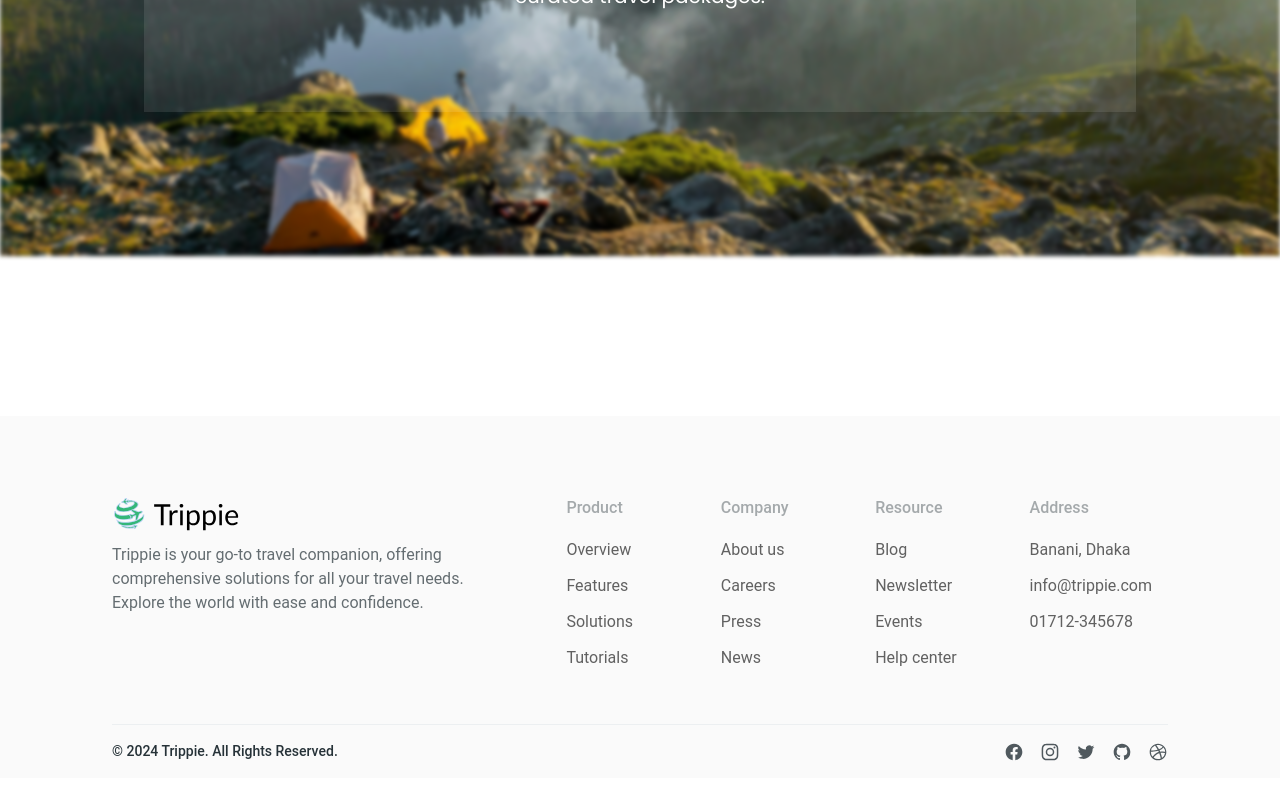
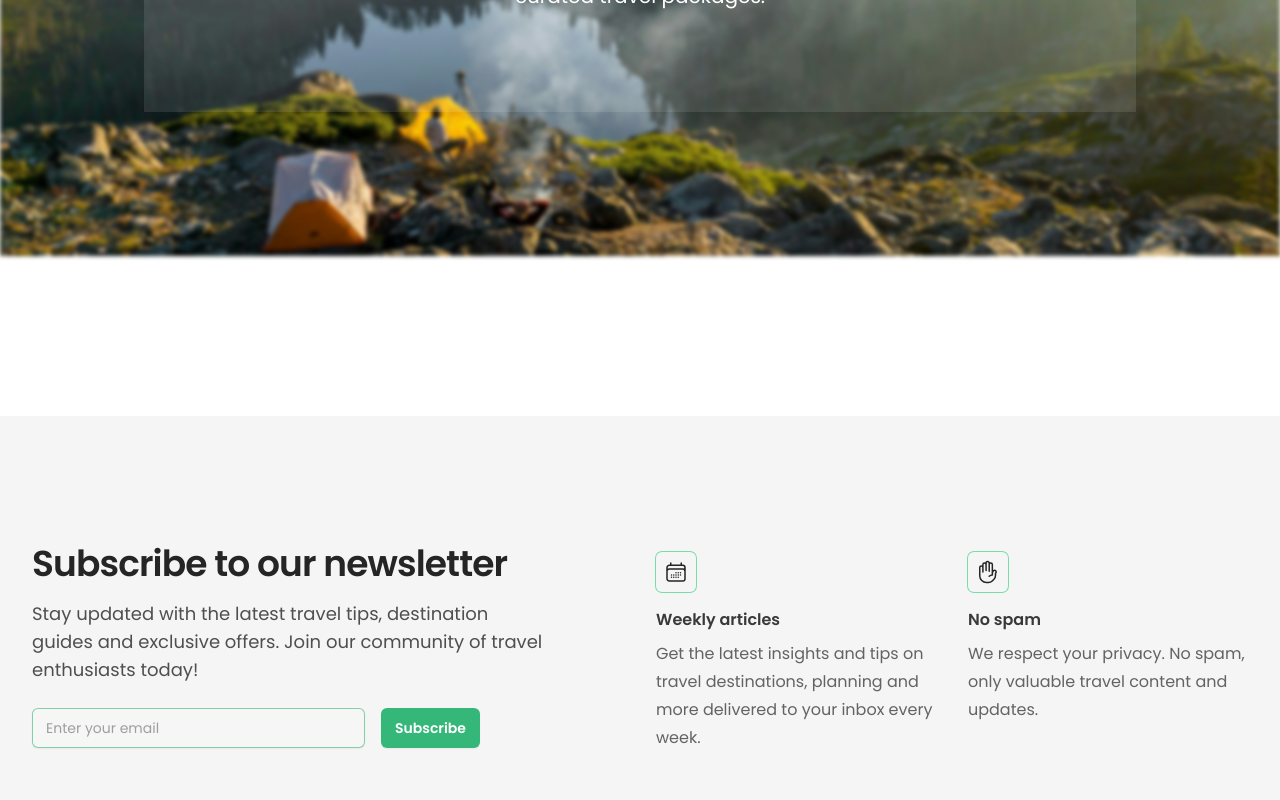
Before and after one commit to ashik-08/trippie-app-client, a React (Vite) app: page / in a window 1280 px wide. Shown: the part 424-1224 px from the top of the page. Before the commit the page ends 1202 px from the top, so only its background shows below. Built offline with nearby package versions, Linux system fonts and the light colour scheme.

Commit message:
[feat](newsletter): add Newsletter component to HomePage and update dependencies

```diff
--- a/package.json
+++ b/package.json
@@ -10,7 +10,9 @@
     "preview": "vite preview"
   },
   "dependencies": {
+    "@heroicons/react": "^2.1.5",
     "@material-tailwind/react": "^2.1.10",
+    "@tailwindcss/forms": "^0.5.9",
     "localforage": "^1.10.0",
     "match-sorter": "^6.3.4",
     "prop-types": "^15.8.1",
--- /dev/null
+++ b/src/components/Home/Newsletter/Newsletter.jsx
@@ -0,0 +1,73 @@
+import { CalendarDaysIcon, HandRaisedIcon } from "@heroicons/react/24/outline";
+
+const Newsletter = () => {
+  return (
+    <div className="mt-24 md:mt-32 lg:mt-36 xl:mt-40 bg-gray-100 py-16 sm:py-24 lg:py-32">
+      <div className="mx-auto max-w-7xl px-6 lg:px-8">
+        <div className="mx-auto grid max-w-2xl grid-cols-1 gap-x-8 gap-y-16 lg:max-w-none lg:grid-cols-2">
+          <div className="max-w-xl lg:max-w-lg">
+            <h2 className="text-4xl font-semibold tracking-tight text-dark">
+              Subscribe to our newsletter
+            </h2>
+            <p className="mt-4 text-lg text-dark/80">
+              Stay updated with the latest travel tips, destination guides and
+              exclusive offers. Join our community of travel enthusiasts today!
+            </p>
+            <div className="mt-6 flex max-w-md gap-x-4">
+              <label htmlFor="email-address" className="sr-only">
+                Email address
+              </label>
+              <input
+                id="email-address"
+                name="email"
+                type="email"
+                required
+                placeholder="Enter your email"
+                autoComplete="email"
+                className="min-w-0 flex-auto rounded-md border-0 bg-white/5 px-3.5 py-2 text-dark shadow-sm ring-1 ring-inset ring-primary-base/60 focus:ring-2 focus:ring-inset focus:ring-primary-500 sm:text-sm/6"
+              />
+              <button
+                type="submit"
+                className="flex-none rounded-md bg-primary-base px-3.5 py-2.5 text-sm font-semibold text-white shadow-sm hover:bg-primary-500 focus-visible:outline focus-visible:outline-2 focus-visible:outline-offset-2 focus-visible:outline-primary-500"
+              >
+                Subscribe
+              </button>
+            </div>
+          </div>
+          <dl className="grid grid-cols-1 gap-x-8 gap-y-10 sm:grid-cols-2 lg:pt-2">
+            <div className="flex flex-col items-start">
+              <div className="rounded-md p-2 ring-1 ring-primary-300">
+                <CalendarDaysIcon
+                  aria-hidden="true"
+                  className="h-6 w-6 text-dark"
+                />
+              </div>
+              <dt className="mt-4 font-semibold text-dark/90">
+                Weekly articles
+              </dt>
+              <dd className="mt-2 text-base/7 text-dark/70">
+                Get the latest insights and tips on travel destinations,
+                planning and more delivered to your inbox every week.
+              </dd>
+            </div>
+            <div className="flex flex-col items-start">
+              <div className="rounded-md p-2 ring-1 ring-primary-300">
+                <HandRaisedIcon
+                  aria-hidden="true"
+                  className="h-6 w-6 text-dark"
+                />
+              </div>
+              <dt className="mt-4 font-semibold text-dark/90">No spam</dt>
+              <dd className="mt-2 text-base/7 text-dark/70">
+                We respect your privacy. No spam, only valuable travel content
+                and updates.
+              </dd>
+            </div>
+          </dl>
+        </div>
+      </div>
+    </div>
+  );
+};
+
+export default Newsletter;
--- a/src/pages/HomePage/HomePage.jsx
+++ b/src/pages/HomePage/HomePage.jsx
@@ -1,9 +1,11 @@
 import Banner from "../../components/Home/Banner/Banner";
+import Newsletter from "../../components/Home/Newsletter/Newsletter";
 
 const HomePage = () => {
   return (
     <>
       <Banner />
+      <Newsletter />
     </>
   );
 };
--- a/tailwind.config.js
+++ b/tailwind.config.js
@@ -38,5 +38,5 @@ module.exports = withMT({
       },
     },
   },
-  plugins: [require("daisyui")],
+  plugins: [require("daisyui"), require("@tailwindcss/forms")],
 });
```
Also changed, not shown: 1 other file (tests, documents, lock files or other folders).
